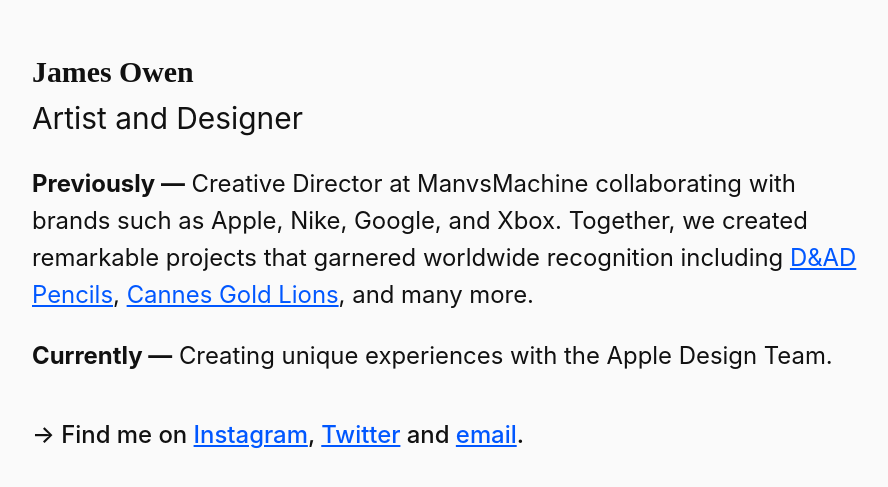
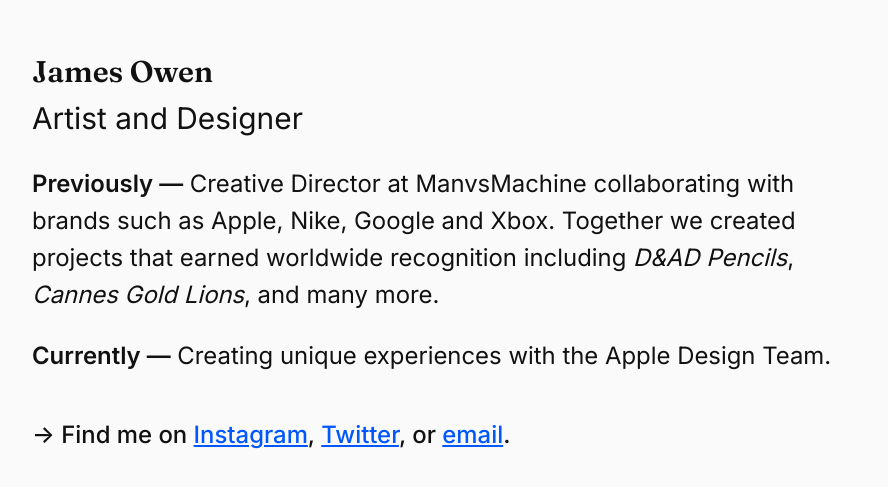
Before and after one commit to popcornclub/website, a plain HTML site: page index.html in a window 1280 px wide. Shown: the part 217-704 px from the top of the page, without its empty margins (188-1076 px from the left). Drawn offline with Linux system fonts and the light colour scheme.

Commit message:
Update index.html

```diff
--- a/index.html
+++ b/index.html
@@ -4,22 +4,22 @@
   <meta charset="UTF-8" />
   <title>James Owen — Artist & Designer</title>
   <meta name="viewport" content="width=device-width, initial-scale=1" />
+
+  <!-- Professional font pairing -->
+  <link rel="preconnect" href="https://fonts.gstatic.com" crossorigin>
+  <link href="https://fonts.googleapis.com/css2?family=Inter:wght@400;500;600&family=Fraunces:opsz,wght@9..144,600&display=swap" rel="stylesheet">
+
   <link rel="stylesheet" href="style.css" />
 </head>
 <body>
   <main>
-    <h1>
-      James Owen <span class="subtitle">Artist and Designer</span>
-    </h1>
+    <h1>James Owen <span class="subtitle">Artist and Designer</span></h1>
 
     <p>
       <strong>Previously —</strong>
       Creative Director at ManvsMachine collaborating with brands such as Apple,
-      Nike, Google, and Xbox. Together, we created remarkable projects that
-      garnered worldwide recognition including
-      <a href="https://www.dandad.org" target="_blank" rel="noopener">D&amp;AD Pencils</a>,
-      <a href="https://www.canneslions.com" target="_blank" rel="noopener">Cannes Gold Lions</a>,
-      and many more.
+      Nike, Google and Xbox. Together we created projects that earned worldwide recognition including
+      <em>D&AD Pencils</em>, <em>Cannes Gold Lions</em>, and many more.
     </p>
 
     <p>
@@ -30,8 +30,8 @@
     <p class="links">
       &rarr;&nbsp;Find me on
       <a href="https://www.instagram.com/jamesowenco" target="_blank" rel="noopener">Instagram</a>,
-      <a href="https://twitter.com/jamesowenco" target="_blank" rel="noopener">Twitter</a>
-      and <a href="mailto:hello@jamesowen.co">email</a>.
+      <a href="https://twitter.com/jamesowenco" target="_blank" rel="noopener">Twitter</a>,
+      or <a href="mailto:hello@jamesowen.co">email</a>.
     </p>
   </main>
 </body>
```
